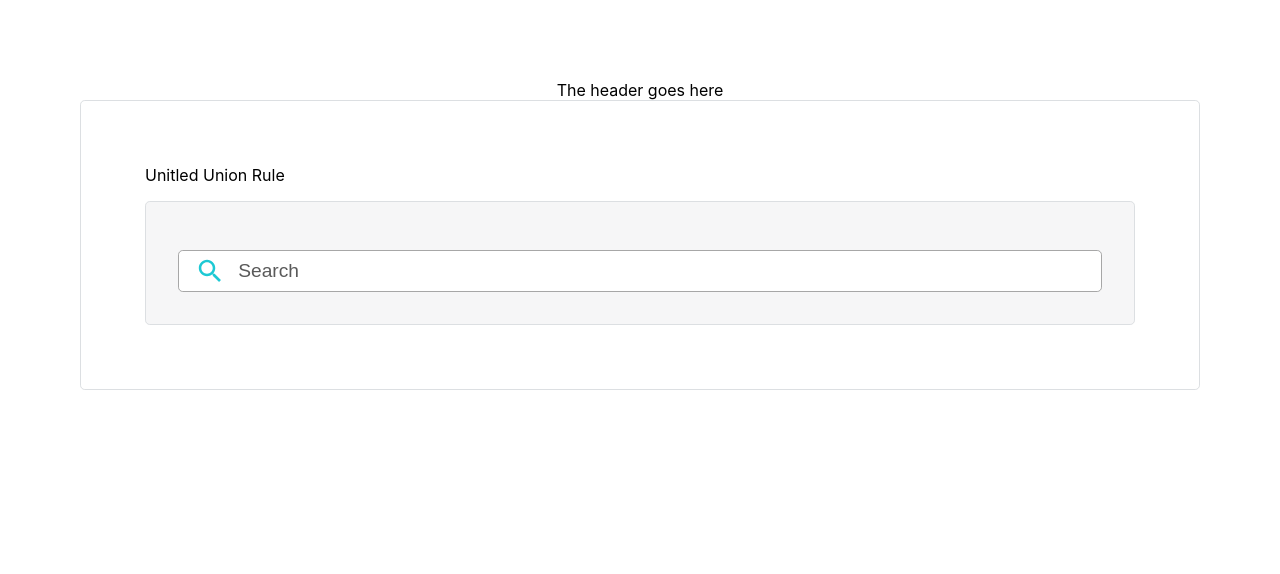
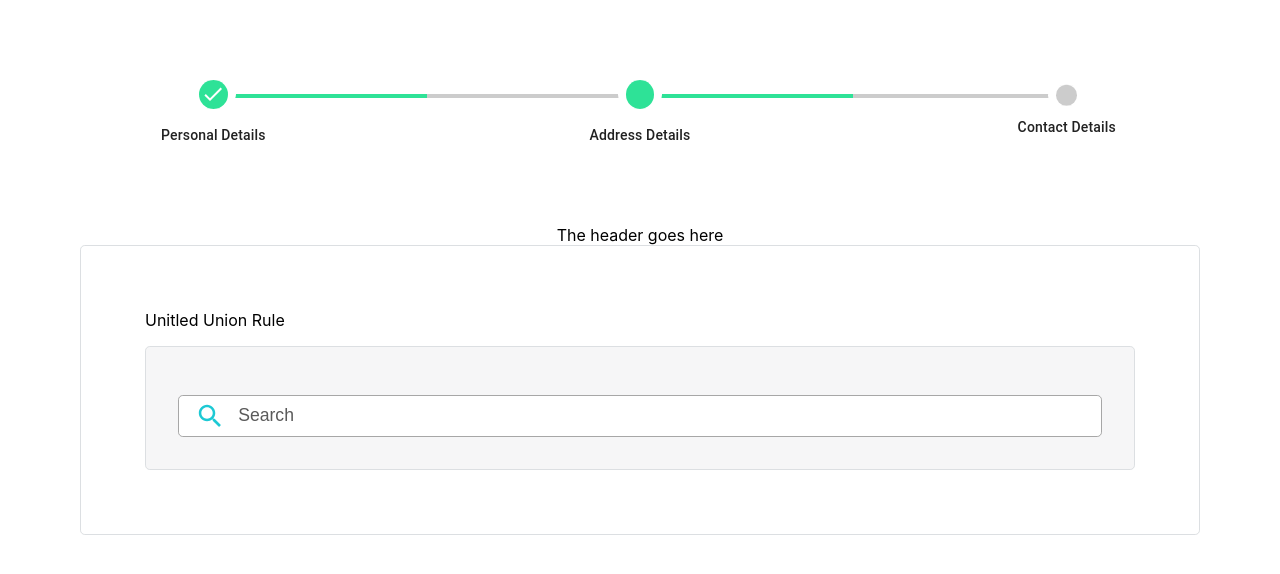
Before and after one commit to moise10r/keyring, a React (Create React App) app: page / in a window 1280 px wide. Shown: the top 574 px of the page. Built offline with nearby package versions, Linux system fonts and the light colour scheme.

Commit message:
Implement the stepper component

```diff
--- a/src/Components/AppModal.tsx
+++ b/src/Components/AppModal.tsx
@@ -1,8 +1,10 @@
 import RuleCreation from './RuleDefinition/RuleCreation';
+import StepProgressBar from './StepProgressBar/StepProgressBar';
 
 const AppModal = () => {
   return (
     <div>
+      <StepProgressBar />
       <RuleCreation />
     </div>
   );
--- a/src/Components/SearchDropDownInput/SearchDropDownInput.module.scss
+++ b/src/Components/SearchDropDownInput/SearchDropDownInput.module.scss
@@ -45,7 +45,7 @@
 
             font-weight: 300;
             outline: none;
-            font-size: 1.2rem;
+            font-size: 1.1rem;
 
 
             &::placeholder {
--- /dev/null
+++ b/src/Components/StepProgressBar/StepProgressBar.module.scss
@@ -0,0 +1,70 @@
+@import '../../assets/styles/variables';
+
+.StepProgressBar {
+    margin-top: 5rem;
+}
+
+.StepIconComponent {
+    width: 1.3rem;
+    height: 1.3rem;
+    border-radius: 50%;
+    display: flex;
+    justify-content: center;
+    align-items: center;
+    z-index: 99;
+    background-color: #ccc;
+    cursor: pointer;
+    transform: translateY(0.3rem);
+    border: 8px solid $white-color;
+    border-top: none;
+    border-bottom: none;
+
+    &.completed {
+        width: 1.8rem;
+        height: 1.8rem;
+        background-color: $secondary-color;
+        transform: none;
+
+    }
+
+    &.active {
+        width: 1.8rem;
+        height: 1.8rem;
+        background-color: $secondary-color;
+        transform: none;
+    }
+}
+
+.checkIcon {
+    color: $white-color;
+}
+
+.connector {
+    width: 100%;
+    height: 0.22rem;
+    background-color: #ccc;
+    position: absolute;
+    top: 0.9rem;
+    left: calc(-50%);
+    right: calc(50%);
+    z-index: -1;
+
+    .line {
+        width: 0%;
+        height: 100%;
+        background-color: $secondary-color;
+    }
+
+    &.completed {
+        .line {
+            width: 100%;
+        }
+    }
+
+    &.active {
+        .line {
+            width: 50%;
+        }
+    }
+
+}
--- /dev/null
+++ b/src/Components/StepProgressBar/StepProgressBar.tsx
@@ -0,0 +1,114 @@
+import * as React from 'react';
+import Box from '@mui/material/Box';
+import Stepper, { StepperContext } from '@mui/material/Stepper';
+import Step from '@mui/material/Step';
+import StepLabel from '@mui/material/StepLabel';
+import CheckIcon from '@mui/icons-material/Check';
+
+import StepConnector, {
+  stepConnectorClasses,
+} from '@mui/material/StepConnector';
+
+import styles from './StepProgressBar.module.scss';
+import { styled } from '@mui/material/styles';
+
+const steps = [
+  {
+    id: 1,
+    label: 'Personal Details',
+  },
+  {
+    id: 2,
+    label: 'Address Details',
+  },
+  {
+    id: 3,
+    label: 'Contact Details',
+  },
+];
+
+const StepIconComponent = (props: {
+  activeStep: number;
+  stepNumber: number;
+  onGoback: () => void;
+}) => {
+  const { stepNumber, activeStep, onGoback } = props;
+  const isActive = activeStep === stepNumber;
+  return (
+    <div
+      onClick={onGoback}
+      className={`${styles.StepIconComponent} ${
+        isActive ? styles.active : ''
+      } ${stepNumber < activeStep ? styles.completed : ''}`}
+    >
+      {stepNumber < activeStep ? (
+        <CheckIcon className={styles.checkIcon} />
+      ) : (
+        ''
+      )}
+    </div>
+  );
+};
+
+const Connector = (props: { activeStep: number }) => {
+  // determine if the current step is active or not or if it's completed
+  const stepper = React.useContext(StepperContext);
+  // desable type checking for the following line
+  // @ts-ignore
+  const { connector, activeStep } = stepper;
+  // @ts-ignore
+  const isActive = activeStep === props.activeStep;
+  const isCompleted = activeStep > props.activeStep;
+
+  console.log('connector', connector, activeStep);
+  return (
+    <div
+      className={`${styles.connector} ${isActive ? styles.active : ''} ${
+        isCompleted ? styles.completed : ''
+      }`}
+    >
+      <div className={styles.line}></div>
+    </div>
+  );
+};
+
+const StepProgressBar = () => {
+  const [activeStep, setActiveStep] = React.useState(2);
+
+  return (
+    <Box sx={{ width: '100%' }} className={styles.StepProgressBar}>
+      <Stepper
+        activeStep={activeStep}
+        alternativeLabel
+        connector={<Connector activeStep={activeStep} />}
+      >
+        {steps.map((step) => (
+          <Step key={step.id}>
+            <StepLabel
+              // add class to the connector
+              StepIconProps={{
+                completed: activeStep > step.id,
+                active: activeStep === step.id,
+              }}
+              StepIconComponent={() => (
+                <StepIconComponent
+                  activeStep={activeStep}
+                  stepNumber={step.id}
+                  onGoback={() =>
+                    activeStep !== 1 && activeStep === step.id
+                      ? setActiveStep(step.id - 1)
+                      : null
+                  }
+                />
+              )}
+            >
+              {step.label}
+            </StepLabel>
+          </Step>
+        ))}
+      </Stepper>
+    </Box>
+  );
+};
+
+export default StepProgressBar;
```
